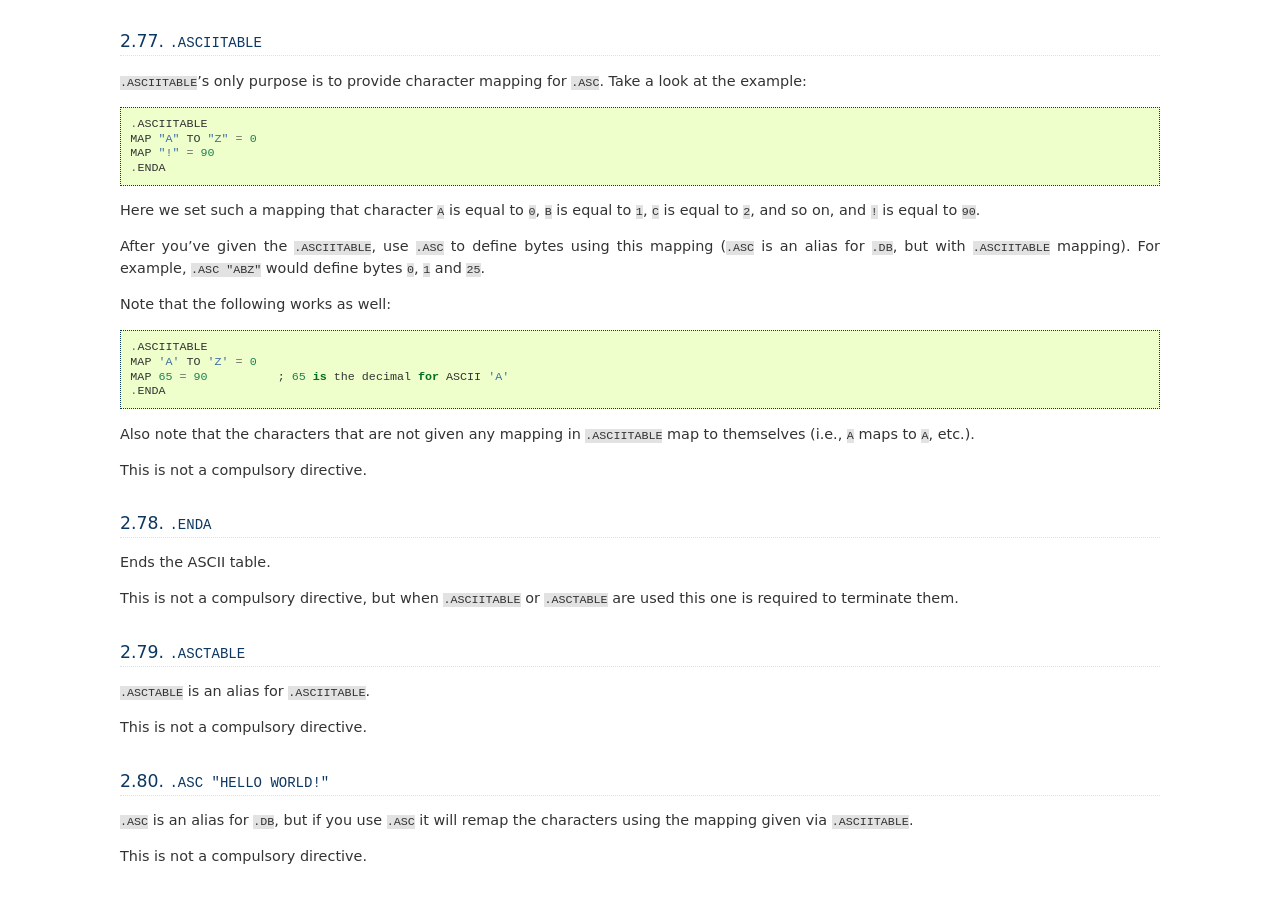
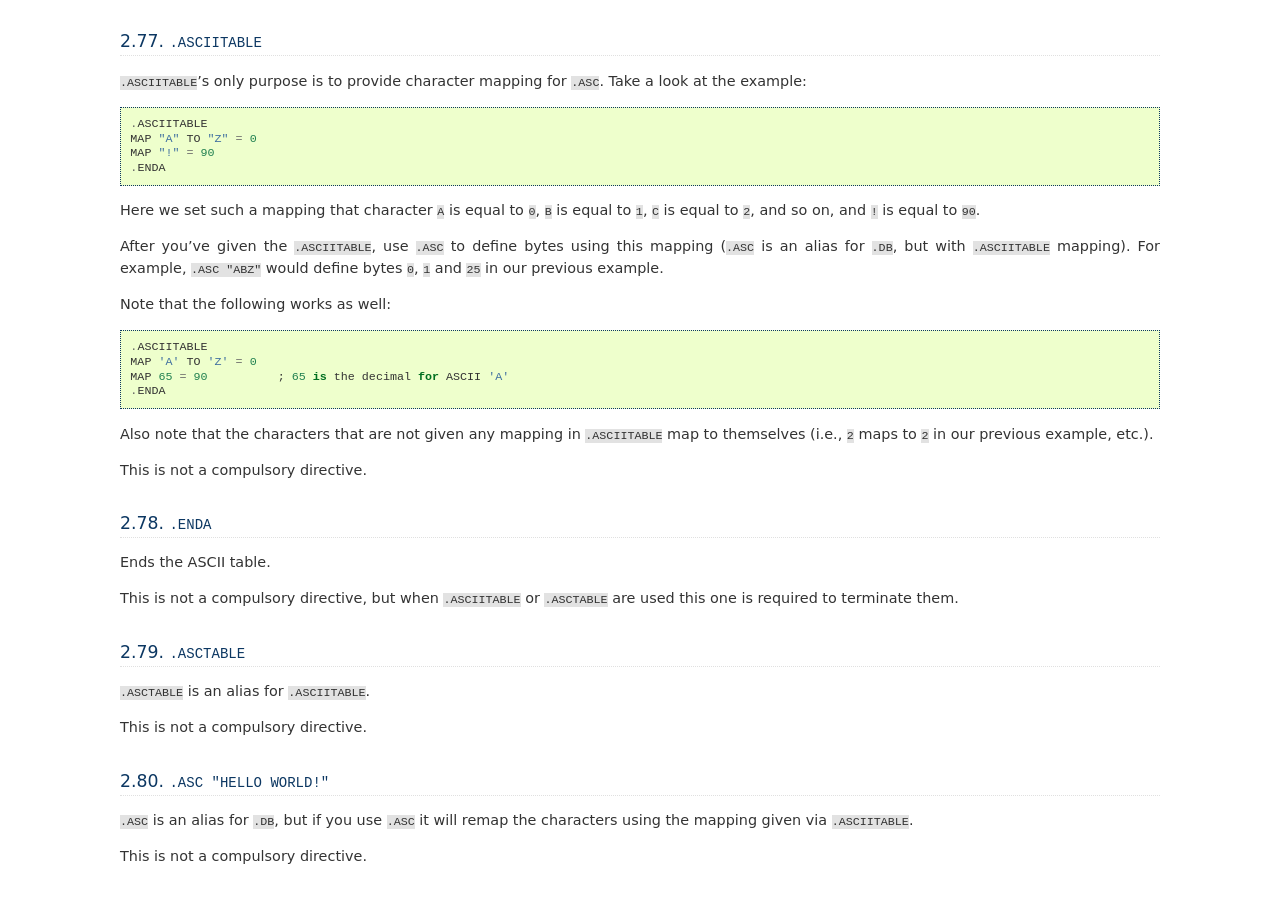
Before and after one commit to vhelin/wla-dx, a Sphinx documentation site: the page built from doc/asmdiv.rst, in a window 1280 px wide and 900 px high, scrolled down 24409 px. Built offline with Sphinx 7.4.7, drawn with Linux system fonts in a browser that asks for light colours.

Commit message:
Made the .ASCIITABLE description a little bit clearer.

```diff
--- a/doc/asmdiv.rst
+++ b/doc/asmdiv.rst
@@ -1512,7 +1512,7 @@ to ``90``.
 After you've given the ``.ASCIITABLE``, use ``.ASC`` to define bytes using
 this mapping (``.ASC`` is an alias for ``.DB``, but with ``.ASCIITABLE``
 mapping). For example, ``.ASC "ABZ"`` would define bytes ``0``, ``1`` and
-``25``.
+``25`` in our previous example.
 
 Note that the following works as well::
 
@@ -1522,7 +1522,8 @@ Note that the following works as well::
     .ENDA
 
 Also note that the characters that are not given any mapping in
-``.ASCIITABLE`` map to themselves (i.e., ``A`` maps to ``A``, etc.).
+``.ASCIITABLE`` map to themselves (i.e., ``2`` maps to ``2`` in our previous
+example, etc.).
 
 This is not a compulsory directive.
 
```
